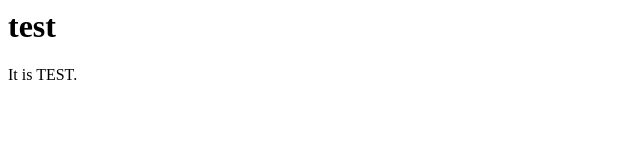
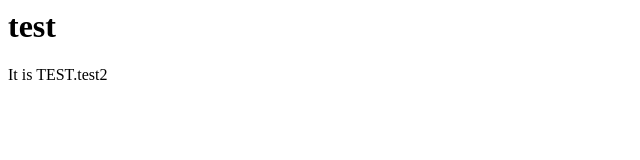
Before and after one commit to osanpostore/OSANPO-STORE, a plain HTML site: page test.html in a window 1280 px wide. Shown: the full height of the page, 0-640 px from the left. Drawn offline with Linux system fonts and the light colour scheme.

Commit message:
update the test.html

```diff
--- a/test.html
+++ b/test.html
@@ -4,6 +4,6 @@
 </head>
 <body>
 <h1>test</h1>
-<p>It is TEST.</p>
+<p>It is TEST.test2</p>
 </body>
 </html>
```
